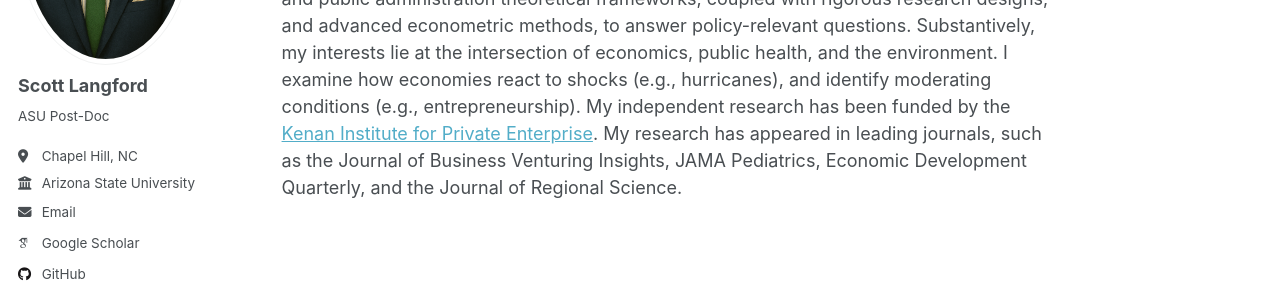
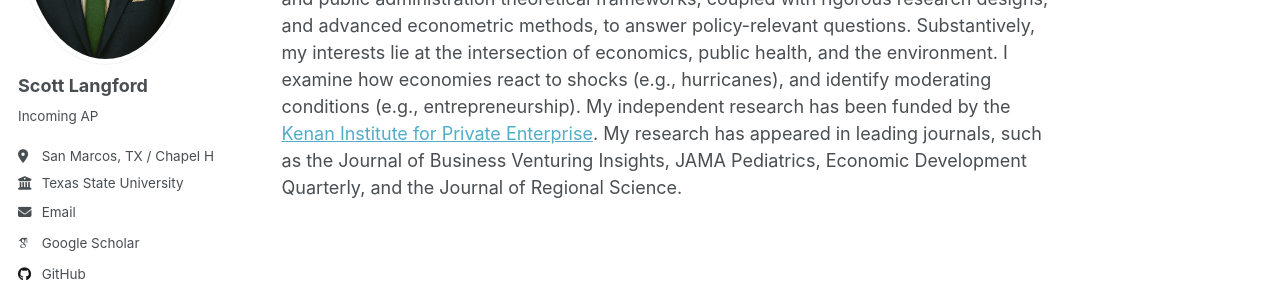
Before and after one commit to scottlangford2/scott_langford, a Jekyll site: the page built from _pages/about.md, in a window 1280 px wide. Shown: the part 291-587 px from the top of the page. Built offline with Jekyll 4.4.1, drawn with Linux system fonts in a browser that asks for light colours; some web fonts are replaced.

Commit message:
Update _config.yml

```diff
--- a/_config.yml
+++ b/_config.yml
@@ -25,11 +25,11 @@ author:
   avatar           : "ChatGPT_Portrait.png"
   name             : "Scott Langford"
   pronouns         : # example: "she/her"
-  bio              : "ASU Post-Doc"
-  location         : "Chapel Hill, NC"
-  employer         : "Arizona State University"
+  bio              : "Incoming AP"
+  location         : "San Marcos, TX / Chapel Hill, NC"
+  employer         : "Texas State University"
   uri              : # URL
-  email            : "scott.langford@asu.edu"
+  email            : "scottlangford@txstate.edu"
 
   # Academic websites
   academia         : # URL
```
